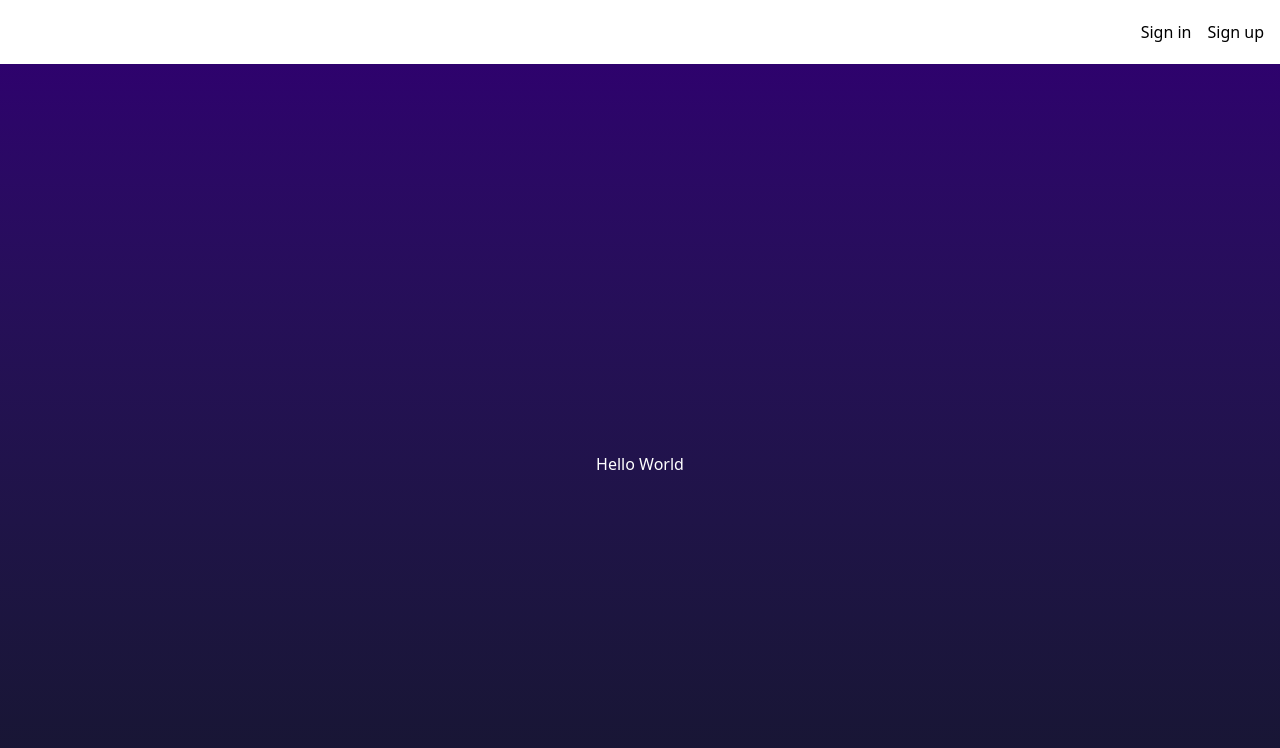
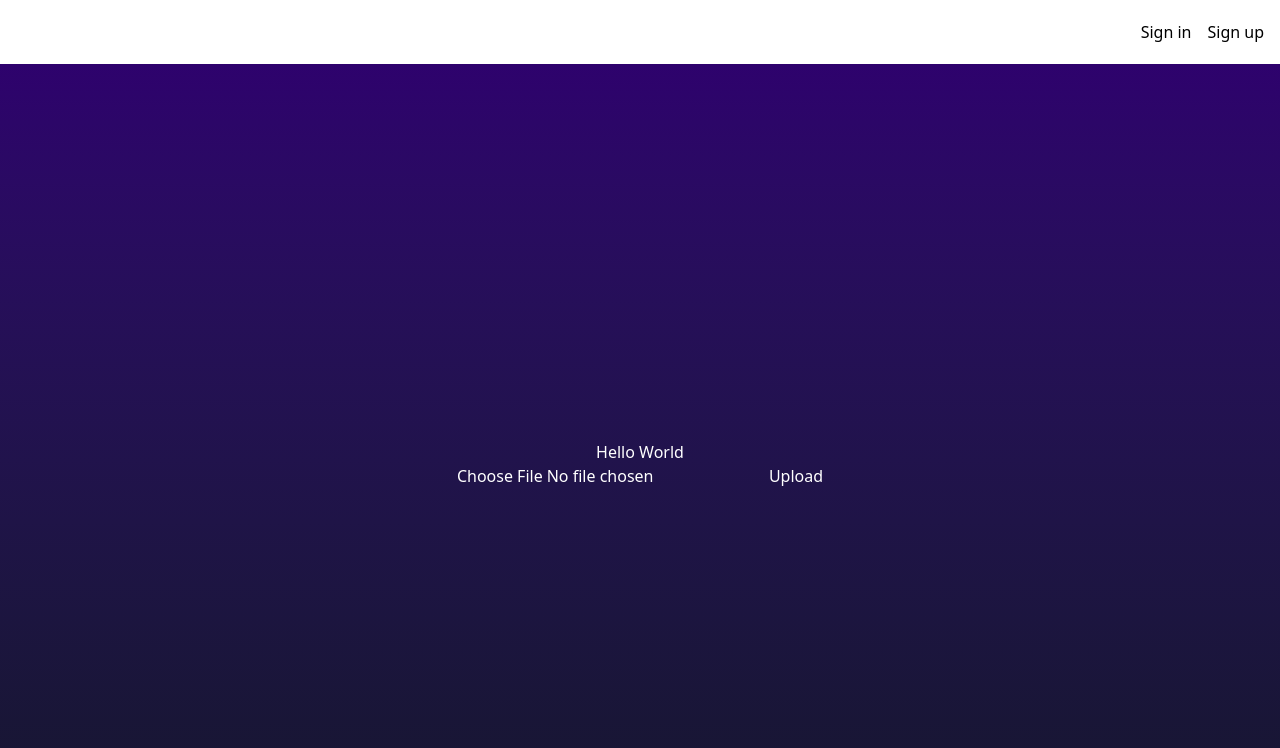
Before and after one commit to UmairRehman1024/gallery-aws, a Next.js app: page / in a window 1280 px wide. Shown: the top 748 px of the page. Built offline with nearby package versions, Linux system fonts and the light colour scheme; no server answers.

Commit message:
added basic upload to s3

```diff
--- a/next.config.js
+++ b/next.config.js
@@ -5,6 +5,15 @@
 import "./src/env.js";
 
 /** @type {import("next").NextConfig} */
-const config = {};
+const nextConfig = {
+  images: {
+    remotePatterns: [
+      {
+        protocol: "https",
+        hostname: "gallery-aws-ur.s3.amazonaws.com",
+      },
+    ],
+  },
+};
 
-export default config;
+export default nextConfig;
--- a/package.json
+++ b/package.json
@@ -20,6 +20,8 @@
     "typecheck": "tsc --noEmit"
   },
   "dependencies": {
+    "@aws-sdk/client-s3": "^3.803.0",
+    "@aws-sdk/s3-request-presigner": "^3.803.0",
     "@clerk/nextjs": "^6.19.0",
     "@libsql/client": "^0.14.0",
     "@t3-oss/env-nextjs": "^0.12.0",
--- /dev/null
+++ b/src/app/api/presign/route.ts
@@ -0,0 +1,46 @@
+/* eslint-disable @typescript-eslint/no-unsafe-call */
+/* eslint-disable @typescript-eslint/no-unsafe-assignment */
+// The @t3-oss/env-nextjs package guarantees the env variables are strings.
+
+import { type NextRequest, NextResponse } from "next/server";
+import { env } from "@/env";
+import { S3Client, PutObjectCommand } from "@aws-sdk/client-s3";
+import { getSignedUrl } from "@aws-sdk/s3-request-presigner";
+
+export interface PresignRequest {
+  filename: string;
+  filetype: string;
+}
+
+export interface PresignResponse {
+  url: string;
+  key: string;
+}
+
+const s3 = new S3Client({
+  region: env.AWS_REGION,
+  credentials: {
+    accessKeyId: env.AWS_ACCESS_KEY_ID,
+    secretAccessKey: env.AWS_SECRET_ACCESS_KEY,
+  },
+});
+
+export async function POST(req: NextRequest) {
+  const { filename, filetype } = (await req.json()) as PresignRequest;
+  const { url, key } = await getPresignedUrl(filename, filetype);
+  return NextResponse.json({ url, key });
+}
+
+async function getPresignedUrl(filename: string, filetype: string) {
+  const key = `uploads/${Date.now()}-${filename}`;
+  const command = new PutObjectCommand({
+    Bucket: env.NEXT_PUBLIC_S3_BUCKET_NAME,
+    Key: key,
+    ContentType: filetype,
+    // ACL: "public-read", // or private, depending on your use case
+  });
+
+  const url = await getSignedUrl(s3, command, { expiresIn: 60 }); // 60 seconds
+
+  return { url, key };
+}
--- a/src/app/page.tsx
+++ b/src/app/page.tsx
@@ -1,7 +1,10 @@
+import UploadForm from "@/components/upload-form";
+
 export default function HomePage() {
   return (
     <main className="flex min-h-screen flex-col items-center justify-center bg-gradient-to-b from-[#2e026d] to-[#15162c] text-white">
       <h1>Hello World</h1>
+      <UploadForm />
     </main>
   );
 }
--- /dev/null
+++ b/src/components/upload-form.tsx
@@ -0,0 +1,68 @@
+"use client";
+
+import { useState } from "react";
+import Image from "next/image";
+import type { PresignResponse } from "@/app/api/presign/route";
+
+export default function UploadForm() {
+  const [file, setFile] = useState<File | null>(null);
+  const [uploading, setUploading] = useState(false);
+  const [uploadedUrl, setUploadedUrl] = useState<string | null>(null);
+
+  const handleFileChange = (e: React.ChangeEvent<HTMLInputElement>) => {
+    setFile(e.target.files?.[0] ?? null);
+  };
+
+  const handleUpload = async () => {
+    if (!file) return;
+    setUploading(true);
+
+    // 1. Get pre-signed URL from server action
+    const presignRes = await fetch("/api/presign", {
+      method: "POST",
+      headers: { "Content-Type": "application/json" },
+      body: JSON.stringify({ filename: file.name, filetype: file.type }),
+    });
+    const { url, key } = (await presignRes.json()) as PresignResponse;
+
+    // 2. Upload file directly to S3
+    const res = await fetch(url, {
+      method: "PUT",
+      headers: {
+        "Content-Type": file.type,
+      },
+      body: file,
+    });
+
+    if (res.ok) {
+      // 3. Optionally, save metadata to your DB here
+      setUploadedUrl(
+        `https://${process.env.NEXT_PUBLIC_S3_BUCKET_NAME}.s3.amazonaws.com/${key}`,
+      );
+    } else {
+      alert("Upload failed");
+    }
+    setUploading(false);
+  };
+
+  return (
+    <div>
+      <input type="file" accept="image/*" onChange={handleFileChange} />
+      <button onClick={handleUpload} disabled={!file || uploading}>
+        {uploading ? "Uploading..." : "Upload"}
+      </button>
+      {uploadedUrl && (
+        <div>
+          <p>Uploaded!</p>
+          <Image
+            src={uploadedUrl}
+            alt="Uploaded"
+            width={200}
+            height={200}
+            style={{ maxWidth: 200 }}
+          />
+        </div>
+      )}
+    </div>
+  );
+}
--- a/src/env.js
+++ b/src/env.js
@@ -12,6 +12,9 @@ export const env = createEnv({
       .enum(["development", "test", "production"])
       .default("development"),
     CLERK_SECRET_KEY: z.string(),
+    AWS_ACCESS_KEY_ID: z.string(),
+    AWS_SECRET_ACCESS_KEY: z.string(),
+    AWS_REGION: z.string(),
   },
 
   /**
@@ -22,6 +25,7 @@ export const env = createEnv({
   client: {
     // NEXT_PUBLIC_CLIENTVAR: z.string(),
     NEXT_PUBLIC_CLERK_PUBLISHABLE_KEY: z.string(),
+    NEXT_PUBLIC_S3_BUCKET_NAME: z.string(),
   },
 
   /**
@@ -35,6 +39,10 @@ export const env = createEnv({
       process.env.NEXT_PUBLIC_CLERK_PUBLISHABLE_KEY,
     CLERK_SECRET_KEY: process.env.CLERK_SECRET_KEY,
     // NEXT_PUBLIC_CLIENTVAR: process.env.NEXT_PUBLIC_CLIENTVAR,
+    AWS_ACCESS_KEY_ID: process.env.AWS_ACCESS_KEY_ID,
+    AWS_SECRET_ACCESS_KEY: process.env.AWS_SECRET_ACCESS_KEY,
+    AWS_REGION: process.env.AWS_REGION,
+    NEXT_PUBLIC_S3_BUCKET_NAME: process.env.NEXT_PUBLIC_S3_BUCKET_NAME,
   },
   /**
    * Run `build` or `dev` with `SKIP_ENV_VALIDATION` to skip env validation. This is especially
```
Also changed, not shown: src/server/actions/upload.ts (added, +31 -0 lines), 1 other file (tests, documents, lock files or other folders).
